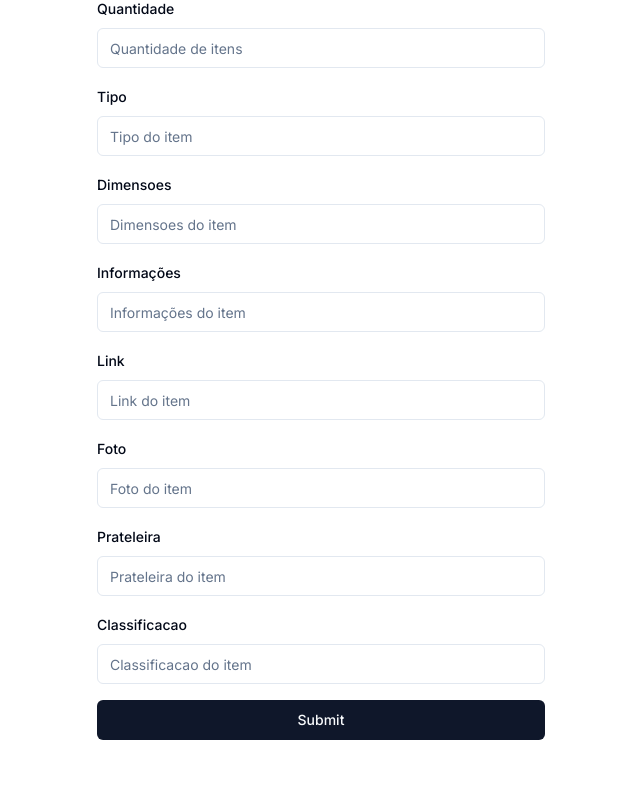
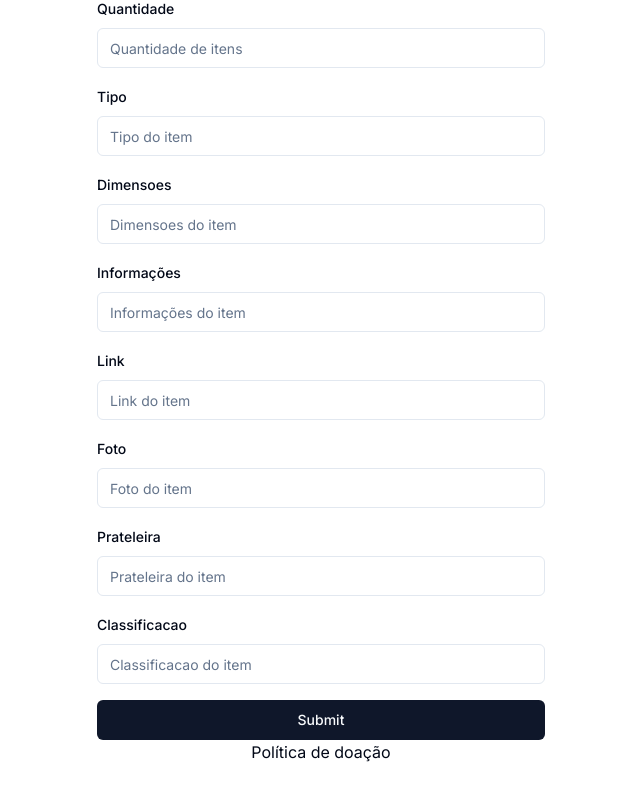
Before and after one commit to matregnago/bit-bus, a Next.js app: page /collection/donation in a window 1280 px wide. Shown: the part 276-1076 px from the top of the page, without its empty margins (319-959 px from the left). Built offline with nearby package versions, Linux system fonts and the light colour scheme.

Commit message:
feat: politica de doacao

```diff
--- a/app/collection/donation/page.tsx
+++ b/app/collection/donation/page.tsx
@@ -238,6 +238,7 @@ export default function Home() {
           </Button>
         </form>
       </Form>
+      <a href='https://www.ucs.br/site/midia/arquivos/politica-de-doacoes_bit-bus.pdf'>Política de doação</a>
     </main>
   );
 }
```
